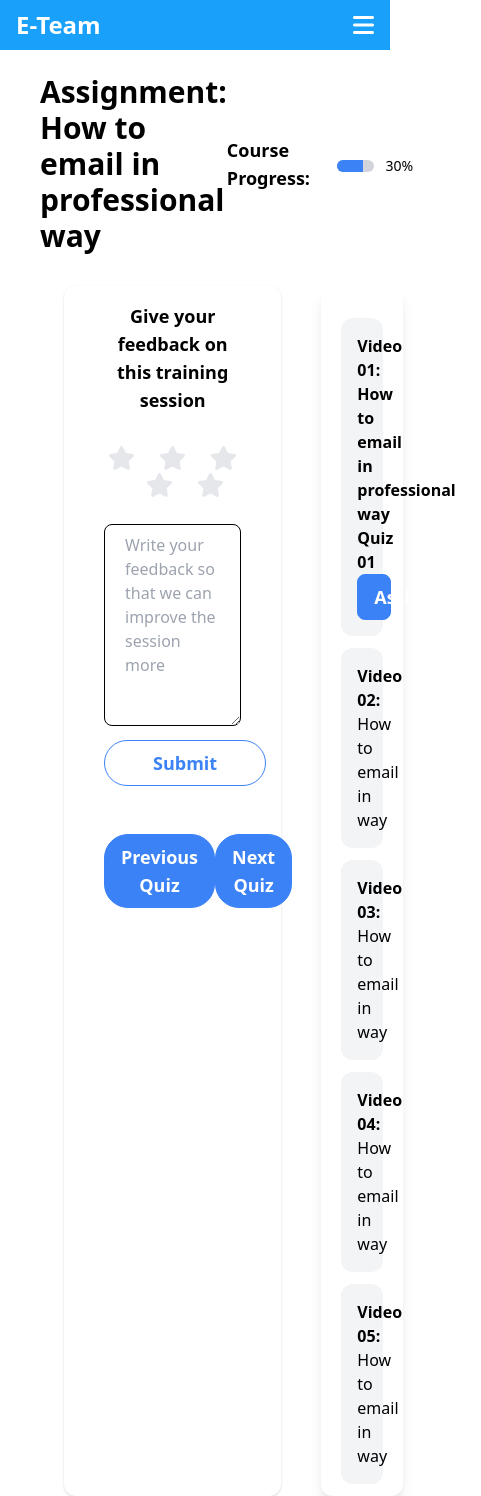
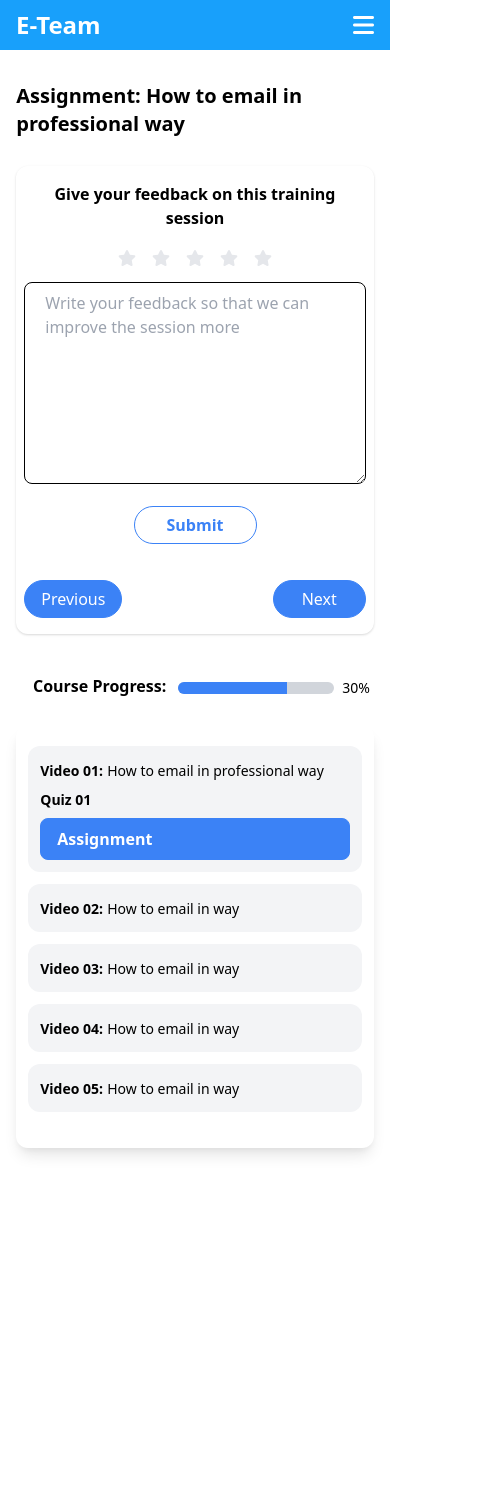
Before and after one commit to web-shoharab-pk/E-Team, a React (Create React App) app: page /feedbacks in a window 390 px wide. Shown: the whole page, 481 px wide, since content can reach past the window. After the commit the page ends 1172 px from the top, so only its background shows below. Built offline with nearby package versions, Linux system fonts and the light colour scheme.

Commit message:
feedbacks responsive

```diff
--- a/src/components/FeedBacks/FeedBacks.tsx
+++ b/src/components/FeedBacks/FeedBacks.tsx
@@ -8,69 +8,70 @@ const FeedBacks = () => {
         <>
             <Topbar />
 
-            <div className="mt-6">
-                <div className="flex items-center">
-                    <h1 className="w-1/2 text-3xl ml-10 font-bold">Assignment: How to email in professional way</h1>
+            <div className="">
+                <div className="lg:flex mt-8 mb-6 lg:mb-px lg:mx-16 lg:space-x-10">
+                    <div className="w-11/12 lg:w-2/3 mx-auto lg:mx-px">
+                        <h1 className="text-xl lg:text-3xl font-bold mb-7">Assignment: How to email in professional way</h1>
 
-                    <div className="w-1/2 flex items-center">
-                        <span className="font-bold text-lg mr-3">Course Progress:</span>
+                        <div className="mb-10 lg:mb-px shadow rounded-xl py-4 px-2 lg:px-10">
+                            <h4 className="text-center text-md lg:text-xl font-semibold lg:font-bold mb-2 lg:mb-4">Give your feedback on this training session</h4>
 
+                            <div className="block mt-4 lg:mt-8 text-center space-x-4 lg:space-x-6">
+                                    <FontAwesomeIcon className="text-md lg:text-2xl text-gray-200 cursor-pointer" icon={faStar} />
+                                    <FontAwesomeIcon className="text-md lg:text-2xl text-gray-200 cursor-pointer" icon={faStar} />
+                                    <FontAwesomeIcon className="text-md lg:text-2xl text-gray-200 cursor-pointer" icon={faStar} />
+                                    <FontAwesomeIcon className="text-md lg:text-2xl text-gray-200 cursor-pointer" icon={faStar} />
+                                    <FontAwesomeIcon className="text-md lg:text-2xl text-gray-200 cursor-pointer" icon={faStar} />
+                                </div>
+
+                            <form className="form mt-3 lg:mt-6">
+                                <textarea className="w-full rounded-lg pt-2 px-5 border border-black" name="" id="" cols={30} rows={8} placeholder="Write your feedback so that we can improve the session more"></textarea><br />
+
+                                <input className="block mx-auto cursor-pointer bg-white border text-md lg:text-lg border-blue-500 text-blue-500 mt-4 lg:mt-2 font-semibold py-1.5 lg:py-2 px-8 lg:px-12 rounded-3xl" type="submit" value="Submit" />
+                            </form>
+
+                            <div className="flex mt-9 lg:mt-12 justify-between">
+                                <button className="cursor-pointer border text-md lg:text-lg border-blue-500 bg-blue-500 text-white font-md lg:font-semibold py-1.5 lg:py-2 px-4 lg:px-9 rounded-3xl">Previous</button>
+                                <button className="cursor-pointer border text-md lg:text-lg border-blue-500 bg-blue-500 text-white font-md lg:font-semibold py-1.5 lg:py-2 px-7 lg:px-12 rounded-3xl">Next</button>
+                            </div>
+                        </div>
+                    </div>
+
+                    <div className="w-11/12 lg:w-1/3 mx-auto lg:mx-px">
+                        <div className="flex items-center justify-center mb-7">
+                            <span className="font-semibold lg:font-bold text-md lg:text-lg mr-3">Course Progress:</span>
 
                             <div className="relative w-1/2 flex items-center pt-1">
                                 <div className="w-11/12 overflow-hidden h-3 text-xs flex rounded-lg bg-gray-300">
                                     <div style={{ width: "70%" }} className="shadow-none flex flex-col text-center whitespace-nowrap text-white justify-center bg-blue-500"></div>
                                 </div>
 
-                            <h5 className="w-1/12 text-sm ml-3">30%</h5>
-                        </div>
+                                <h5 className="w-1/12 text-sm ml-2 lg:ml-3">30%</h5>
                             </div>
                         </div>
 
-                <div className="flex mt-8 ml-16 space-x-10">
-                    <div className="w-2/3 shadow rounded-xl py-4  px-10">
-                        <h4 className="text-center text-lg font-bold mb-4">Give your feedback on this training session</h4>
-
-                        <div className="block mt-8 text-center space-x-6">
-                            <FontAwesomeIcon className="text-2xl text-gray-200 cursor-pointer" icon={faStar} />
-                            <FontAwesomeIcon className="text-2xl text-gray-200 cursor-pointer" icon={faStar} />
-                            <FontAwesomeIcon className="text-2xl text-gray-200 cursor-pointer" icon={faStar} />
-                            <FontAwesomeIcon className="text-2xl text-gray-200 cursor-pointer" icon={faStar} />
-                            <FontAwesomeIcon className="text-2xl text-gray-200 cursor-pointer" icon={faStar} />
+                        <div className="rounded-xl px-3 lg:px-5 pt-5 lg:pt-8 pb-6 lg:pb-px shadow-lg lg:ml-4">
+                            <div className="p-3 lg:p-4 rounded-xl mb-3 bg-gray-100">
+                                <h3 className="mb-2"><span className="text-sm lg:text-lg font-bold">Video 01:</span> <span className="text-sm lg:text-lg font-md lg:font-semibold">How to email in professional way</span></h3>
+                                <h3 className="text-sm lg:text-lg mb-2 font-bold">Quiz 01</h3>
+                                <h3 className="cursor-pointer border text-md lg:text-lg border-blue-500 bg-blue-500 text-white font-semibold py-2 px-4 rounded-lg">Assignment</h3>
                             </div>
 
-                        <form className="form mt-6">
-                            <textarea className="w-full rounded-lg pt-2 px-5 border border-black" name="" id="" cols={30} rows={8} placeholder="Write your feedback so that we can improve the session more"></textarea><br />
-
-                            <input className="block mx-auto cursor-pointer bg-white border text-lg border-blue-500 text-blue-500 mt-2 font-semibold py-2 px-12 rounded-3xl" type="submit" value="Submit" />
-                        </form>
-
-                        <div className="flex mt-12 justify-between">
-                            <button className="cursor-pointer border text-lg border-blue-500 bg-blue-500 text-white font-semibold py-2 px-4 rounded-3xl">Previous Quiz</button>
-                            <button className="cursor-pointer border text-lg border-blue-500 bg-blue-500 text-white font-semibold py-2 px-4 rounded-3xl">Next Quiz</button>
-                        </div>
+                            <div className="p-3 lg:p-4 rounded-xl mb-3 bg-gray-100">
+                                <h3><span className="text-sm lg:text-lg font-bold">Video 02:</span> <span className="text-sm lg:text-lg font-md lg:font-semibold">How to email in way</span></h3>
                             </div>
 
-                    <div className="w-1/4 rounded-xl px-5 pt-8 shadow-lg ml-10">
-                        <div className="p-4 rounded-xl mb-3 bg-gray-100">
-                            <h3><strong>Video 01:</strong> <span className="font-semibold">How to email in professional way</span></h3>
-                            <h3 className="font-bold">Quiz 01</h3>
-                            <h3 className="cursor-pointer border text-lg border-blue-500 bg-blue-500 text-white font-semibold py-2 px-4 rounded-lg">Assignment</h3>
+                            <div className="p-3 lg:p-4 rounded-xl mb-3 bg-gray-100">
+                                <h3><span className="text-sm lg:text-lg font-bold">Video 03:</span> <span className="text-sm lg:text-lg font-md lg:font-semibold">How to email in way</span></h3>
                             </div>
 
-                        <div className="p-4 rounded-xl mb-3 bg-gray-100">
-                            <h3><strong>Video 02:</strong> How to email in way</h3>
+                            <div className="p-3 lg:p-4 rounded-xl mb-3 bg-gray-100">
+                                <h3><span className="text-sm lg:text-lg font-bold">Video 04:</span> <span className="text-sm lg:text-lg font-md lg:font-semibold">How to email in way</span></h3>
                             </div>
 
-                        <div className="p-4 rounded-xl mb-3 bg-gray-100">
-                            <h3><strong>Video 03:</strong> How to email in way</h3>
+                            <div className="p-3 lg:p-4 rounded-xl mb-3 bg-gray-100">
+                                <h3><span className="text-sm lg:text-lg font-bold">Video 05:</span> <span className="text-sm lg:text-lg font-md lg:font-semibold">How to email in way</span></h3>
                             </div>
-
-                        <div className="p-4 rounded-xl mb-3 bg-gray-100">
-                            <h3><strong>Video 04:</strong> How to email in way</h3>
-                        </div>
-
-                        <div className="p-4 rounded-xl mb-3 bg-gray-100">
-                            <h3><strong>Video 05:</strong> How to email in way</h3>
                         </div>
                     </div>
                 </div>
```
Also changed, not shown: 1 other file (tests, documents, lock files or other folders). Lines whose indentation alone changed are shown as unchanged.
